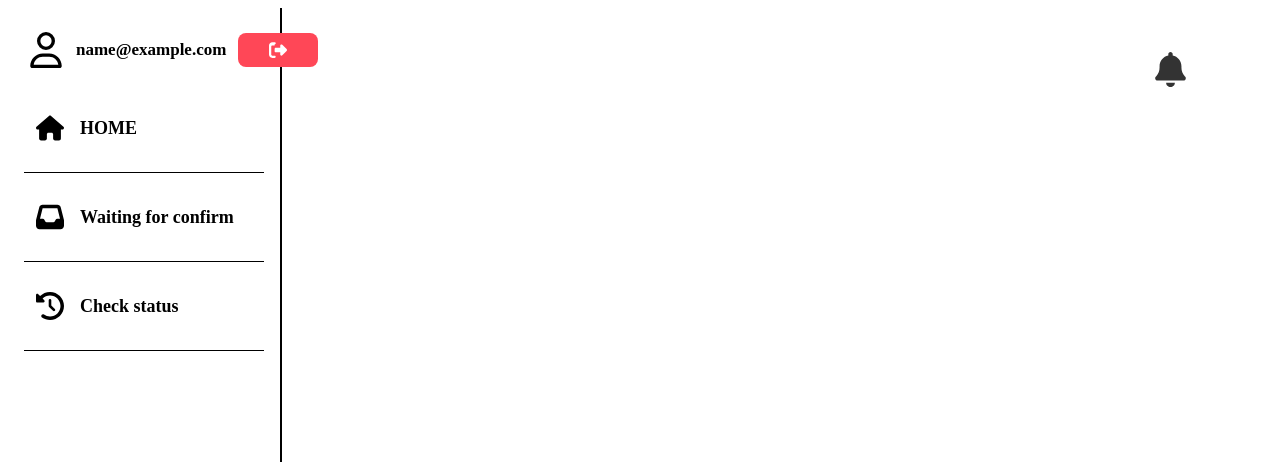
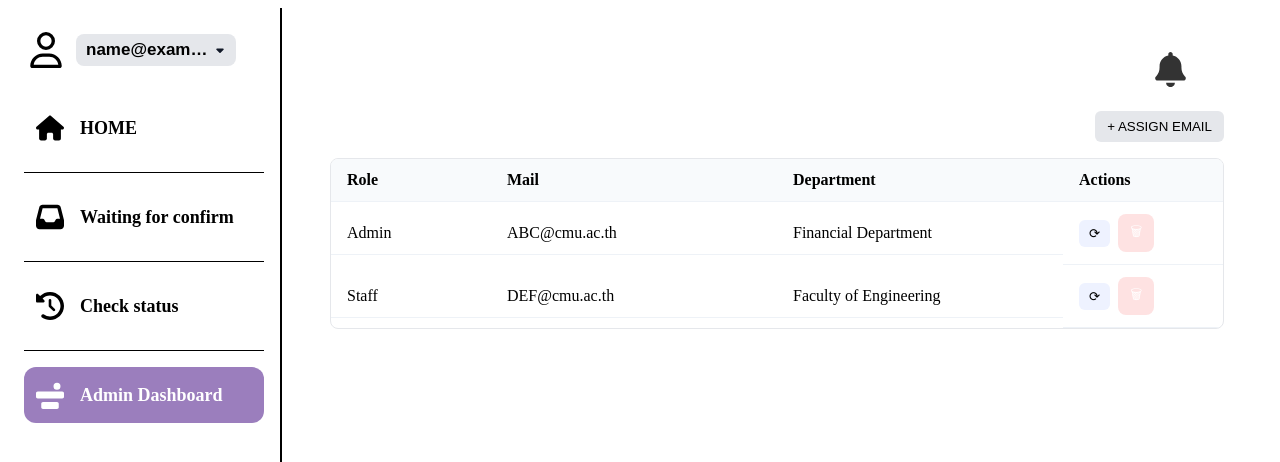
Before and after one commit to BamBamPatra/FAMIS-Frontend, a Vue app in the folder FAMIS-Frontend/: page /admin in a window 1280 px wide. Shown: the top 462 px of the page. Built offline with nearby package versions, Linux system fonts and the light colour scheme; no server answers; sample sign-in values are in the browser's storage; the HTML template or start-up script is replaced by a standard one.

Commit message:
Add auth user/admin from back-end

```diff
--- a/FAMIS-Frontend/src/App.vue
+++ b/FAMIS-Frontend/src/App.vue
@@ -5,7 +5,7 @@ import { useToastStore } from '@/stores/popupStore.ts'
 const toastStore = useToastStore()
 import { useNotificationStore } from '@/stores/notificationStore.ts'
 import { useAuthStore } from '@/stores/authStore'
-import { watchEffect, onMounted } from 'vue'
+import { watchEffect, onMounted, onUnmounted, ref } from 'vue'
 
 const notificationStore = useNotificationStore()
 const authStore = useAuthStore()
@@ -43,6 +43,18 @@ const handleLogout = () => {
   const logoutUrl = import.meta.env.VITE_LOGOUT_URL
   window.location.href = logoutUrl
 }
+
+const showProfileMenu = ref(false)
+const profileRef = ref<HTMLElement | null>(null)
+const toggleProfileMenu = () => { showProfileMenu.value = !showProfileMenu.value }
+const handleClickOutside = (e: MouseEvent) => {
+  const el = profileRef.value
+  if (el && !el.contains(e.target as Node)) {
+    showProfileMenu.value = false
+  }
+}
+onMounted(() => document.addEventListener('click', handleClickOutside))
+onUnmounted(() => document.removeEventListener('click', handleClickOutside))
 </script>
 
 <template>
@@ -51,16 +63,19 @@ const handleLogout = () => {
     <div v-if="authStore.isAuthenticated" class="navbar">
 
       <!-- Profile -->
-      <div class="profile-row">
+      <div class="profile-row" ref="profileRef">
         <svg xmlns="http://www.w3.org/2000/svg" class="icon profile-icon" viewBox="0 0 448 512">
           <path d="M304 128a80 80 0 1 0 -160 0 80 80 0 1 0 160 0zM96 128a128 128 0 1 1 256 0A128 128 0 1 1 96 128zM49.3 464l349.5 0c-8.9-63.3-63.3-112-129-112l-91.4 0c-65.7 0-120.1 48.7-129 112zM0 482.3C0 383.8 79.8 304 178.3 304l91.4 0C368.2 304 448 383.8 448 482.3c0 16.4-13.3 29.7-29.7 29.7L29.7 512C13.3 512 0 498.7 0 482.3z"/>
         </svg>
-        <div class="email">{{ authStore.userInfo?.email || 'User' }}</div>
-        <button @click="handleLogout" class="logout-btn">
-          <svg xmlns="http://www.w3.org/2000/svg" viewBox="0 0 512 512">
-            <path d="M377.9 105.9L500.7 228.7c7.2 7.2 11.3 17.1 11.3 27.3s-4.1 20.1-11.3 27.3L377.9 406.1c-6.4 6.4-15 9.9-24 9.9c-18.7 0-33.9-15.2-33.9-33.9l0-62.1-128 0c-17.7 0-32-14.3-32-32l0-64c0-17.7 14.3-32 32-32l128 0 0-62.1c0-18.7 15.2-33.9 33.9-33.9c9 0 17.6 3.6 24 9.9zM160 96c17.7 0 32-14.3 32-32s-14.3-32-32-32L96 32C43 32 0 75 0 128L0 384c0 53 43 96 96 96l64 0c17.7 0 32-14.3 32-32s-14.3-32-32-32l-64 0c-17.7 0-32-14.3-32-32L64 160c0-17.7 14.3-32 32-32l64 0z"/>
+        <button class="email-btn" @click.stop="toggleProfileMenu" :title="authStore.userInfo?.email || 'User'">
+          <span class="email">{{ authStore.userInfo?.email || 'User' }}</span>
+          <svg xmlns="http://www.w3.org/2000/svg" viewBox="0 0 320 512" class="caret">
+            <path d="M137.4 374.6c12.5 12.5 32.8 12.5 45.3 0l128-128c20-20 5.8-54.6-22.6-54.6H32c-28.4 0-42.6 34.5-22.6 54.6l128 128z"/>
           </svg>
         </button>
+        <div v-if="showProfileMenu" class="profile-menu">
+          <button class="menu-item danger" @click="handleLogout">Logout</button>
+        </div>
       </div>
 
       <!-- Menu Items -->
@@ -95,7 +110,7 @@ const handleLogout = () => {
 
         <div class="divider"></div>
 
-        <RouterLink v-if="authStore.userInfo?.role === 'Admin'" to="/admin" class="nav-row">
+        <RouterLink v-if="(authStore.userInfo?.role || '').toLowerCase() === 'admin'" to="/admin" class="nav-row">
           <svg xmlns="http://www.w3.org/2000/svg" class="icon" viewBox="0 0 512 512">
             <path d="M320 96a64 64 0 1 1 128 0 64 64 0 1 1 -128 0zM0 224c0-17.7 14.3-32 32-32H480c17.7 0 32 14.3 32 32v64c0 17.7-14.3 32-32 32H32c-17.7 0-32-14.3-32-32V224zM96 416c0-17.7 14.3-32 32-32H384c17.7 0 32 14.3 32 32v64c0 17.7-14.3 32-32 32H128c-17.7 0-32-14.3-32-32V416z"/>
           </svg>
@@ -146,36 +161,19 @@ const handleLogout = () => {
   font-weight: 600;
   color: #000;
   flex: 1;
+  overflow: hidden;
+  text-overflow: ellipsis;
+  white-space: nowrap;
 }
 
-.logout-btn {
-  background: #ff4757;
-  border: none;
-  cursor: pointer;
-  padding: 8px 12px;
-  border-radius: 8px;
-  display: flex;
-  align-items: center;
-  justify-content: center;
-  transition: all 0.2s;
-  color: white;
-  font-weight: 600;
-  font-size: 14px;
-  gap: 6px;
-  min-width: 80px;
-}
-
-.logout-btn:hover {
-  background-color: #ff3742;
-  transform: translateY(-1px);
-  box-shadow: 0 2px 8px rgba(255, 71, 87, 0.3);
-}
-
-.logout-btn svg {
-  width: 18px;
-  height: 18px;
-  fill: currentColor;
-}
+.email-btn { background:#e5e7eb; border:none; border-radius:8px; padding:6px 10px; cursor:pointer; display:flex; align-items:center; gap:6px; max-width: 160px; }
+.email-btn .email { overflow:hidden; text-overflow:ellipsis; white-space:nowrap; }
+.email-btn .caret { width:12px; height:12px; fill:#111827; }
+.profile-menu { position: absolute; top: 68px; left: 84px; background:#fff; border:1px solid #e5e7eb; border-radius:8px; box-shadow:0 8px 24px rgba(0,0,0,0.12); display:flex; flex-direction:column; min-width:160px; z-index:10; }
+.menu-item { text-align:left; padding:10px 12px; background:none; border:none; cursor:pointer; }
+.menu-item:hover { background:#f3f4f6; }
+.menu-item.danger { color:#b91c1c; font-weight:600; }
+.menu-item.danger:hover { background:#fee2e2; color:#991b1b; }
 
 .divider {
   width: 100%;
--- a/FAMIS-Frontend/src/router/index.ts
+++ b/FAMIS-Frontend/src/router/index.ts
@@ -6,6 +6,7 @@ import NoticeBoardView from '@/views/NoticeBoardView.vue'
 import TaskBoardView from '@/views/TaskBoardView.vue'
 import LoginView from '@/views/LoginView.vue'
 import CallbackView from '@/views/CallbackView.vue'
+import AdminDashboardView from '@/views/AdminDashboardView.vue'
 
 const router = createRouter({
   history: createWebHistory(import.meta.env.BASE_URL),
@@ -14,6 +15,11 @@ const router = createRouter({
       path: '/login',
       name: 'login',
       component: LoginView,
+    },
+    {
+      path: '/admin',
+      name: 'adminDashboard',
+      component: AdminDashboardView,
     },
     {
       path: '/callback',
@@ -52,6 +58,13 @@ const router = createRouter({
 // Navigation guards
 router.beforeEach((to, from, next) => {
   const isAuthenticated = !!sessionStorage.getItem('access_token')
+  const userInfoRaw = sessionStorage.getItem('user_info')
+  let role: string | null = null
+  try {
+    role = userInfoRaw ? (JSON.parse(userInfoRaw)?.role || null) : null
+  } catch {
+    role = null
+  }
 
   // If user is authenticated and trying to access login, redirect to home
   if (to.path === '/login' && isAuthenticated) {
@@ -65,6 +78,14 @@ router.beforeEach((to, from, next) => {
     return
   }
 
+  // Admin-only routes
+  if (to.path.startsWith('/admin')) {
+    if (role !== 'admin') {
+      next('/')
+      return
+    }
+  }
+
   next()
 })
 
--- /dev/null
+++ b/FAMIS-Frontend/src/stores/adminUserStore.ts
@@ -0,0 +1,75 @@
+import { defineStore } from 'pinia'
+import axios from 'axios'
+
+export type AdminRole = 'admin' | 'staff'
+
+export interface AdminUser {
+  id: number
+  email: string
+  role: AdminRole
+  department?: string | null
+}
+
+const backend = (import.meta.env.VITE_BACKEND_URL || 'http://127.0.0.1:5000') as string
+
+export const useAdminUserStore = defineStore('adminUsers', {
+  state: () => ({
+    users: [] as AdminUser[],
+    loading: false as boolean,
+    error: '' as string,
+  }),
+  actions: {
+    async fetchUsers() {
+      this.loading = true
+      this.error = ''
+      try {
+        // Expected backend endpoint: GET /admin/users → { users: AdminUser[] }
+        const { data } = await axios.get(`${backend}/admin/users`)
+        this.users = Array.isArray(data?.users) ? data.users : []
+      } catch {
+        // Fallback mock so UI is usable without backend ready
+        this.users = [
+          { id: 1, email: 'ABC@cmu.ac.th', role: 'admin', department: 'Financial Department' },
+          { id: 2, email: 'DEF@cmu.ac.th', role: 'staff', department: 'Faculty of Engineering' },
+        ]
+      } finally {
+        this.loading = false
+      }
+    },
+
+    async assignUser(email: string, role: AdminRole, department?: string) {
+      try {
+        const payload = { email, role, department }
+        // Expected backend endpoint: POST /admin/users
+        await axios.post(`${backend}/admin/users`, payload)
+        await this.fetchUsers()
+      } catch {
+        // Optimistic local insert for demo
+        const nextId = (this.users.at(-1)?.id || 0) + 1
+        this.users.push({ id: nextId, email, role, department: department || null })
+      }
+    },
+
+    async changeRole(userId: number, role: AdminRole) {
+      try {
+        // Expected backend endpoint: PATCH /admin/users/:id/role
+        await axios.patch(`${backend}/admin/users/${userId}/role`, { role })
+        const u = this.users.find(u => u.id === userId)
+        if (u) u.role = role
+      } catch {
+        const u = this.users.find(u => u.id === userId)
+        if (u) u.role = role
+      }
+    },
+
+    async deleteUser(userId: number) {
+      try {
+        // Expected backend endpoint: DELETE /admin/users/:id
+        await axios.delete(`${backend}/admin/users/${userId}`)
+        this.users = this.users.filter(u => u.id !== userId)
+      } catch {
+        this.users = this.users.filter(u => u.id !== userId)
+      }
+    },
+  },
+})
--- /dev/null
+++ b/FAMIS-Frontend/src/views/AdminDashboardView.vue
@@ -0,0 +1,151 @@
+<template>
+  <div class="content">
+      <div class="toolbar">
+        <button class="assign-btn" @click="openAssign">+ ASSIGN EMAIL</button>
+      </div>
+
+      <div class="table">
+        <div class="thead">
+          <div class="th">Role</div>
+          <div class="th">Mail</div>
+          <div class="th">Department</div>
+          <div class="th actions">Actions</div>
+        </div>
+        <div class="row" v-for="u in users" :key="u.id">
+          <div class="cell cap">{{ u.role }}</div>
+          <div class="cell">{{ u.email }}</div>
+          <div class="cell">{{ u.department || '-' }}</div>
+          <div class="cell actions">
+            <button title="Change role" class="icon" @click="openChange(u)">⟳</button>
+            <button title="Delete" class="icon danger" @click="openDelete(u)">🗑</button>
+          </div>
+        </div>
+      </div>
+
+      <!-- Assign Modal -->
+      <div v-if="showAssign" class="modal">
+        <div class="dialog">
+          <h2>Assign Email</h2>
+          <label>CMU E-Mail</label>
+          <input v-model.trim="assignEmail" type="email" placeholder="name@cmu.ac.th" />
+
+          <label>Role</label>
+          <select v-model="assignRole">
+            <option value="admin">Admin</option>
+            <option value="staff">Staff</option>
+          </select>
+
+          <div class="actions-row">
+            <button class="ghost" @click="closeAssign">CANCEL</button>
+            <button class="primary" @click="confirmAssign" :disabled="!assignEmail">CONFIRM</button>
+          </div>
+        </div>
+      </div>
+
+      <!-- Change Role Modal -->
+      <div v-if="showChange" class="modal">
+        <div class="dialog">
+          <h2>Change role</h2>
+          <div class="sub">{{ selectedUser?.email }}</div>
+          <label>Choose role</label>
+          <select v-model="changeRole">
+            <option value="admin">Admin</option>
+            <option value="staff">Staff</option>
+          </select>
+
+          <div class="actions-row">
+            <button class="ghost" @click="closeChange">CANCEL</button>
+            <button class="primary" @click="confirmChange" :disabled="!selectedUser">CONFIRM</button>
+          </div>
+        </div>
+      </div>
+
+      <!-- Delete Confirm Modal -->
+      <div v-if="showDelete" class="modal">
+        <div class="dialog">
+          <h2 class="warn">!! WARNING !!</h2>
+          <p>Confirm to delete {{ selectedUser?.email }} account</p>
+          <div class="actions-row">
+            <button class="ghost" @click="closeDelete">CANCEL</button>
+            <button class="danger" @click="confirmDelete" :disabled="!selectedUser">CONFIRM</button>
+          </div>
+        </div>
+      </div>
+  </div>
+
+</template>
+
+<script setup lang="ts">
+import { computed, onMounted, ref } from 'vue'
+import { useAdminUserStore, type AdminUser, type AdminRole } from '@/stores/adminUserStore'
+import { useAuthStore } from '@/stores/authStore'
+
+const adminStore = useAdminUserStore()
+const auth = useAuthStore()
+
+const users = computed(() => adminStore.users)
+const currentEmail = computed(() => auth.userInfo?.email || 'user@cmu.ac.th')
+
+const showAssign = ref(false)
+const assignEmail = ref('')
+const assignRole = ref<AdminRole>('staff')
+
+const showChange = ref(false)
+const selectedUser = ref<AdminUser | null>(null)
+const changeRole = ref<AdminRole>('staff')
+
+const showDelete = ref(false)
+
+const openAssign = () => { showAssign.value = true }
+const closeAssign = () => { showAssign.value = false; assignEmail.value=''; assignRole.value='staff' }
+const confirmAssign = async () => {
+  await adminStore.assignUser(assignEmail.value, assignRole.value)
+  closeAssign()
+}
+
+const openChange = (u: AdminUser) => { selectedUser.value = u; changeRole.value = u.role; showChange.value = true }
+const closeChange = () => { showChange.value = false; selectedUser.value = null }
+const confirmChange = async () => {
+  if (!selectedUser.value) return
+  await adminStore.changeRole(selectedUser.value.id, changeRole.value)
+  closeChange()
+}
+
+const openDelete = (u: AdminUser) => { selectedUser.value = u; showDelete.value = true }
+const closeDelete = () => { showDelete.value = false; selectedUser.value = null }
+const confirmDelete = async () => {
+  if (!selectedUser.value) return
+  await adminStore.deleteUser(selectedUser.value.id)
+  closeDelete()
+}
+
+onMounted(() => {
+  adminStore.fetchUsers()
+})
+</script>
+
+<style scoped>
+.content { padding: 24px; }
+.toolbar { display: flex; justify-content: flex-end; margin-bottom: 16px; }
+.assign-btn { background: #e5e7eb; border: none; padding: 8px 12px; border-radius: 6px; cursor: pointer; }
+
+.table { border: 1px solid #e5e7eb; border-radius: 8px; overflow: hidden; }
+.thead, .row { display: grid; grid-template-columns: 160px 1fr 1fr 160px; align-items: center; }
+.thead { background: #f8fafc; font-weight: 600; }
+.th, .cell { padding: 12px 16px; border-bottom: 1px solid #eef2f7; }
+.cell.cap { text-transform: capitalize; }
+.actions { display: flex; gap: 8px; align-items: center; }
+.icon { background: #eef2ff; border: none; border-radius: 6px; padding: 6px 10px; cursor: pointer; }
+.icon.danger { background: #fee2e2; }
+
+.modal { position: fixed; inset: 0; background: rgba(0,0,0,0.5); display:flex; align-items:center; justify-content:center; }
+.dialog { background: #fff; min-width: 420px; border-radius: 12px; padding: 24px; display:flex; flex-direction: column; gap: 12px; }
+.dialog h2 { margin: 0; text-align: center; }
+.dialog .sub { text-align: center; color: #6b7280; }
+.dialog input, .dialog select { padding: 10px 12px; border:1px solid #e5e7eb; border-radius: 8px; }
+.actions-row { display: flex; justify-content: flex-end; gap: 8px; margin-top: 8px; }
+.ghost { background: #e5e7eb; border: none; padding: 8px 12px; border-radius: 8px; cursor: pointer; }
+.primary { background: #a78bfa; color: #fff; border: none; padding: 8px 12px; border-radius: 8px; cursor: pointer; }
+.danger { background: #ef4444; color: #fff; border: none; padding: 8px 12px; border-radius: 8px; cursor: pointer; }
+.warn { color: #ef4444; text-align:center; }
+</style>
```
